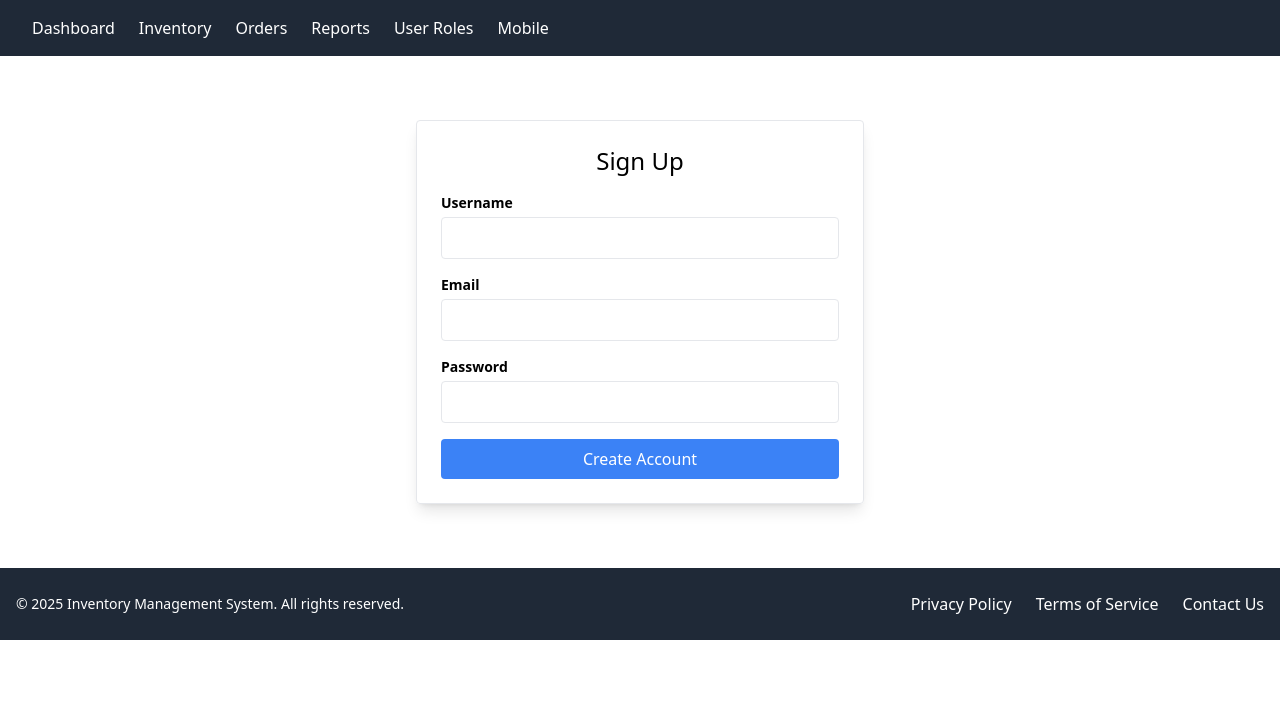
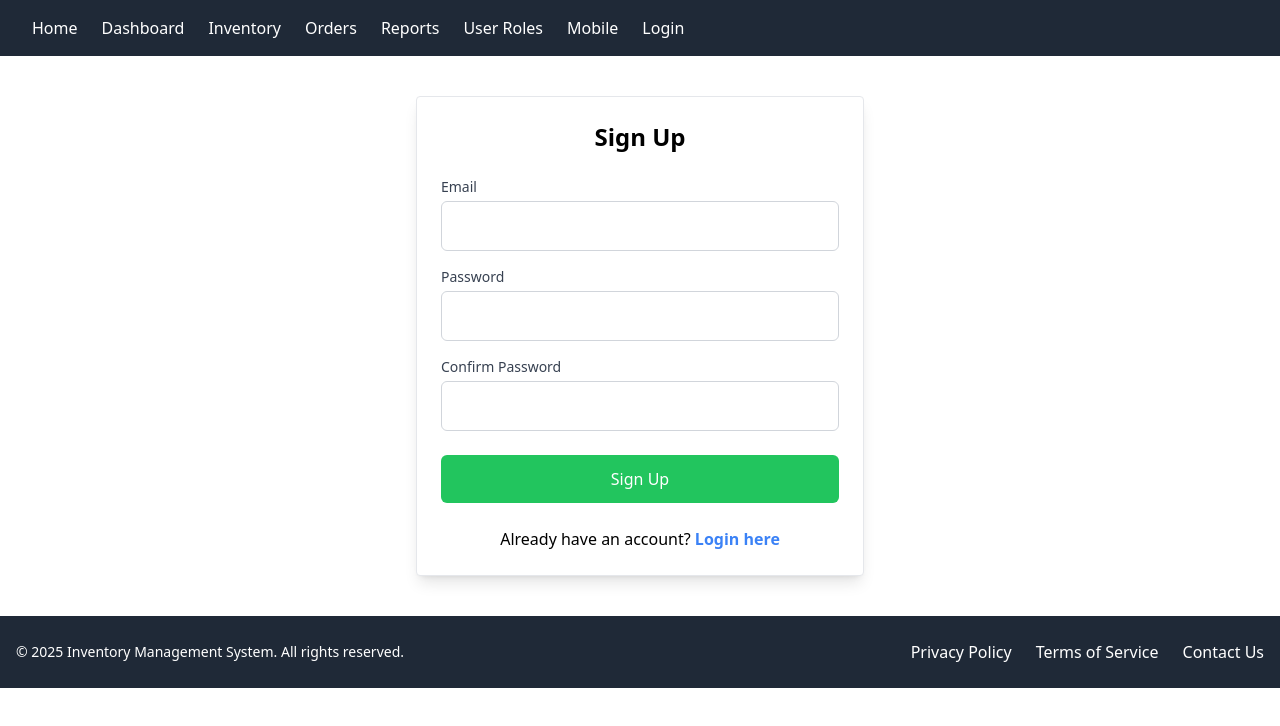
Before and after one commit to mperwe/inventory-management-, a React (Create React App) app: page /signup in a window 1280 px wide. Shown: the top 726 px of the page. Built offline with nearby package versions, Linux system fonts and the light colour scheme.

Commit message:
fiy authentication

```diff
--- a/src/App.jsx
+++ b/src/App.jsx
@@ -1,29 +1,32 @@
 import React from "react";
 import { BrowserRouter as Router, Routes, Route } from "react-router-dom";
-import Navbar from "./components/Shared/Navbar";
-import Footer from "./components/Shared/Footer"; // Import Footer
-import Dashboard from "./pages/Dashboard";
+import Navbar from "./components/Shared/Navbar"; // Assuming you have a Navbar component
+import Footer from "./components/Shared/Footer"; // Assuming you have a Footer component
+import HeroPage from "./pages/HeroPage";  // Landing Page before login
+import Login from "./components/Auth/Login"; // Login Page
+import Signup from "./components/Auth/SignUp"; // Signup Page
+import Dashboard from "../src/pages/Dashboard"; // Main authenticated page
 import InventoryPage from "./pages/InventoryPage";
 import OrdersPage from "./pages/OrdersPage";
 import ReportsPage from "./pages/ReportsPage";
 import UserRolesPage from "./pages/UserRolesPage";
 import MobilePage from "./pages/MobilePage";
-import Login from "./components/Auth/Login";
-import SignUp from "./components/Auth/SignUp"; // Import SignUp page
-import ProtectedRoute from "./pages/ProtectedRoute";
+import ProtectedRoute from "./pages/ProtectedRoute"; // Protected route logic
 
 const App = () => {
   return (
     <Router>
       <Navbar />
-      <div className="p-6">
+      <div className="min-h-screen flex flex-col">
         <Routes>
-          <Route path="/login" element={<Login />} />
-          <Route path="/signup" element={<SignUp />} /> {/* Add SignUp route */}
+          {/* Public Routes */}
+          <Route path="/" element={<HeroPage />} /> {/* HeroPage for all users */}
+          <Route path="/login" element={<Login />} /> {/* Login page */}
+          <Route path="/signup" element={<Signup />} /> {/* Signup page */}
 
           {/* Protected Routes */}
           <Route
-            path="/"
+            path="/dashboard"
             element={
               <ProtectedRoute>
                 <Dashboard />
@@ -71,8 +74,8 @@ const App = () => {
             }
           />
         </Routes>
+        <Footer /> {/* Footer always at the bottom */}
       </div>
-      <Footer /> {/* Add Footer here */}
     </Router>
   );
 };
--- a/src/components/Auth/Login.jsx
+++ b/src/components/Auth/Login.jsx
@@ -21,10 +21,10 @@ const Login = () => {
   const handleSubmit = (e) => {
     e.preventDefault();
 
-    // Handle the login logic here (API call, check credentials)
+    // Handle login logic (API call, check credentials)
     if (formData.email && formData.password) {
       // On successful login, redirect to dashboard
-      navigate("/");
+      navigate("/dashboard");
     } else {
       setError("Invalid login credentials.");
     }
@@ -70,7 +70,7 @@ const Login = () => {
       <div className="mt-4 text-center">
         <span>Don't have an account? </span>
         <button
-          onClick={() => navigate("/signup")}
+          onClick={() => navigate("/signup")} // Navigate to Signup page
           className="text-blue-500"
         >
           Create an account
--- a/src/components/Auth/SignUp.jsx
+++ b/src/components/Auth/SignUp.jsx
@@ -1,80 +1,111 @@
-import React, { useState } from 'react';
-import { useNavigate } from 'react-router-dom';
+import React, { useState } from "react";
+import { useNavigate } from "react-router-dom";
 
-const SignUp = () => {
+const Signup = () => {
   const navigate = useNavigate();
   const [formData, setFormData] = useState({
-    username: '',
-    email: '',
-    password: ''
+    email: "",
+    password: "",
+    confirmPassword: "",
   });
-  const [error, setError] = useState('');
+
+  const [error, setError] = useState("");
+  const [success, setSuccess] = useState("");
 
   const handleChange = (e) => {
     const { name, value } = e.target;
     setFormData((prev) => ({
       ...prev,
-      [name]: value
+      [name]: value,
     }));
   };
 
   const handleSubmit = (e) => {
     e.preventDefault();
 
-    // Here you would handle the logic for user registration (e.g., API call)
-    if (formData.username && formData.email && formData.password) {
-      // On successful registration, redirect to login page
-      navigate('/login');
-    } else {
-      setError('All fields are required.');
+    if (!formData.email || !formData.password || !formData.confirmPassword) {
+      setError("All fields are required.");
+      return;
     }
+
+    if (formData.password !== formData.confirmPassword) {
+      setError("Passwords do not match.");
+      return;
+    }
+
+    // Simulate signup logic (API call)
+    setSuccess("Account created successfully! Please login.");
+    setTimeout(() => navigate("/login"), 3000); // Redirect to login after success
   };
 
   return (
-    <div className="max-w-md mx-auto mt-10 p-6 border rounded shadow-lg">
-      <h2 className="text-2xl text-center mb-4">Sign Up</h2>
+    <div>
+      <div className="max-w-md mx-auto mt-10 p-6 border rounded shadow-lg bg-white">
+        <h2 className="text-2xl text-center mb-6 font-semibold">Sign Up</h2>
         {error && <div className="text-red-500 text-center mb-4">{error}</div>}
+        {success && <div className="text-green-500 text-center mb-4">{success}</div>}
         <form onSubmit={handleSubmit}>
           <div className="mb-4">
-          <label htmlFor="username" className="block text-sm font-semibold">Username</label>
-          <input
-            type="text"
-            id="username"
-            name="username"
-            value={formData.username}
-            onChange={handleChange}
-            className="w-full mt-1 p-2 border rounded"
-            required
-          />
-        </div>
-        <div className="mb-4">
-          <label htmlFor="email" className="block text-sm font-semibold">Email</label>
+            <label htmlFor="email" className="block text-sm font-medium text-gray-700">
+              Email
+            </label>
             <input
               type="email"
               id="email"
               name="email"
               value={formData.email}
               onChange={handleChange}
-            className="w-full mt-1 p-2 border rounded"
+              className="w-full mt-1 p-3 border border-gray-300 rounded-md focus:outline-none focus:ring-2 focus:ring-green-500"
               required
             />
           </div>
           <div className="mb-4">
-          <label htmlFor="password" className="block text-sm font-semibold">Password</label>
+            <label htmlFor="password" className="block text-sm font-medium text-gray-700">
+              Password
+            </label>
             <input
               type="password"
               id="password"
               name="password"
               value={formData.password}
               onChange={handleChange}
-            className="w-full mt-1 p-2 border rounded"
+              className="w-full mt-1 p-3 border border-gray-300 rounded-md focus:outline-none focus:ring-2 focus:ring-green-500"
               required
             />
           </div>
-        <button type="submit" className="w-full p-2 bg-blue-500 text-white rounded">Create Account</button>
+          <div className="mb-6">
+            <label htmlFor="confirmPassword" className="block text-sm font-medium text-gray-700">
+              Confirm Password
+            </label>
+            <input
+              type="password"
+              id="confirmPassword"
+              name="confirmPassword"
+              value={formData.confirmPassword}
+              onChange={handleChange}
+              className="w-full mt-1 p-3 border border-gray-300 rounded-md focus:outline-none focus:ring-2 focus:ring-green-500"
+              required
+            />
+          </div>
+          <button
+            type="submit"
+            className="w-full py-3 bg-green-500 text-white rounded-md hover:bg-green-600 transition"
+          >
+            Sign Up
+          </button>
         </form>
+        <div className="mt-6 text-center">
+          <span>Already have an account? </span>
+          <button
+            onClick={() => navigate("/login")} // Navigate to Login page
+            className="text-blue-500 font-semibold"
+          >
+            Login here
+          </button>
+        </div>
+      </div>
     </div>
   );
 };
 
-export default SignUp;
+export default Signup;
--- a/src/components/Shared/Navbar.jsx
+++ b/src/components/Shared/Navbar.jsx
@@ -5,8 +5,15 @@ const Navbar = () => {
   return (
     <nav className="bg-gray-800 text-white py-4 px-8">
       <ul className="flex space-x-6">
+        {/* Home link to HeroPage */}
         <li>
           <Link to="/" className="hover:underline">
+            Home
+          </Link>
+        </li>
+        {/* Protected Routes */}
+        <li>
+          <Link to="/dashboard" className="hover:underline">
             Dashboard
           </Link>
         </li>
@@ -35,6 +42,12 @@ const Navbar = () => {
             Mobile
           </Link>
         </li>
+        {/* Login link */}
+        <li>
+          <Link to="/login" className="hover:underline">
+            Login
+          </Link>
+        </li>
       </ul>
     </nav>
   );
--- /dev/null
+++ b/src/pages/HeroPage.jsx
@@ -0,0 +1,27 @@
+// src/pages/HeroPage.jsx
+import React from "react";
+import { Link } from "react-router-dom";
+
+const HeroPage = () => {
+  return (
+    <div className="relative bg-gray-900 text-white">
+      <div className="absolute inset-0 bg-opacity-50 bg-cover bg-center" style={{ backgroundImage: "url('your-hero-image-url.jpg')" }}></div>
+      <div className="relative z-10 max-w-7xl mx-auto px-6 py-24 sm:px-6 lg:px-8">
+        <div className="text-center">
+          <h1 className="text-4xl font-extrabold sm:text-5xl lg:text-6xl">Welcome to Our Platform</h1>
+          <p className="mt-4 text-xl">Manage your inventory, orders, and reports all in one place.</p>
+          <div className="mt-8 flex justify-center">
+            <Link
+              to="/login"
+              className="bg-blue-600 text-white py-3 px-6 rounded-lg text-lg hover:bg-blue-700"
+            >
+              Get Started
+            </Link>
+          </div>
+        </div>
+      </div>
+    </div>
+  );
+};
+
+export default HeroPage;
--- a/src/pages/ProtectedRoute.jsx
+++ b/src/pages/ProtectedRoute.jsx
@@ -1,11 +1,13 @@
 import React from "react";
 import { Navigate } from "react-router-dom";
-import useAuth from "../hooks/useAuth";
+// import useAuth from "../hooks/useAuth";
 
 const ProtectedRoute = ({ children }) => {
-  const { isAuthenticated } = useAuth();
+  // const { isAuthenticated } = useAuth();
 
-  return isAuthenticated ? children : <Navigate to="/login" />;
+  // return isAuthenticated ? children : <Navigate to="/login" />;
+
+  return children;  ///to be removed stopping by pass/
 };
 
 export default ProtectedRoute;
```
Also changed, not shown: src/pages/GetStartedPage.jsx (added), 1 other file (tests, documents, lock files or other folders). Lines whose indentation alone changed are shown as unchanged.
